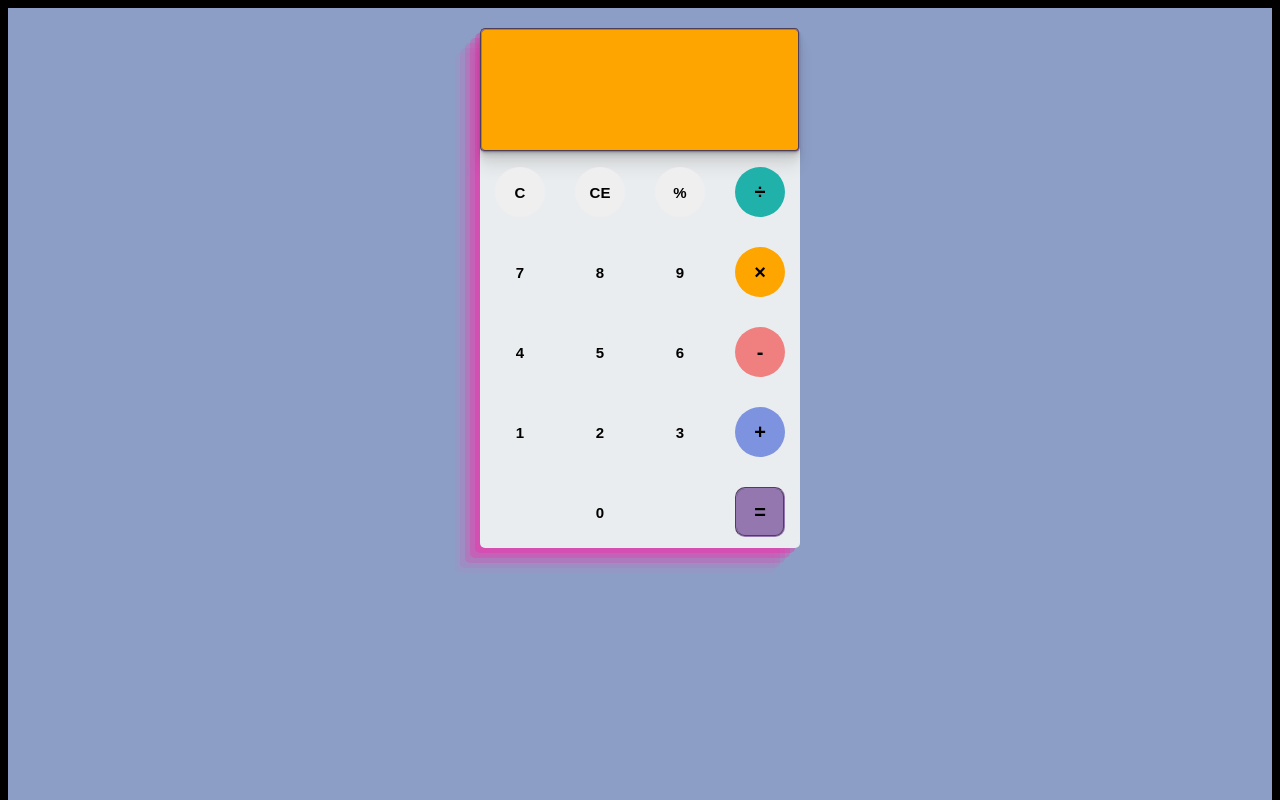
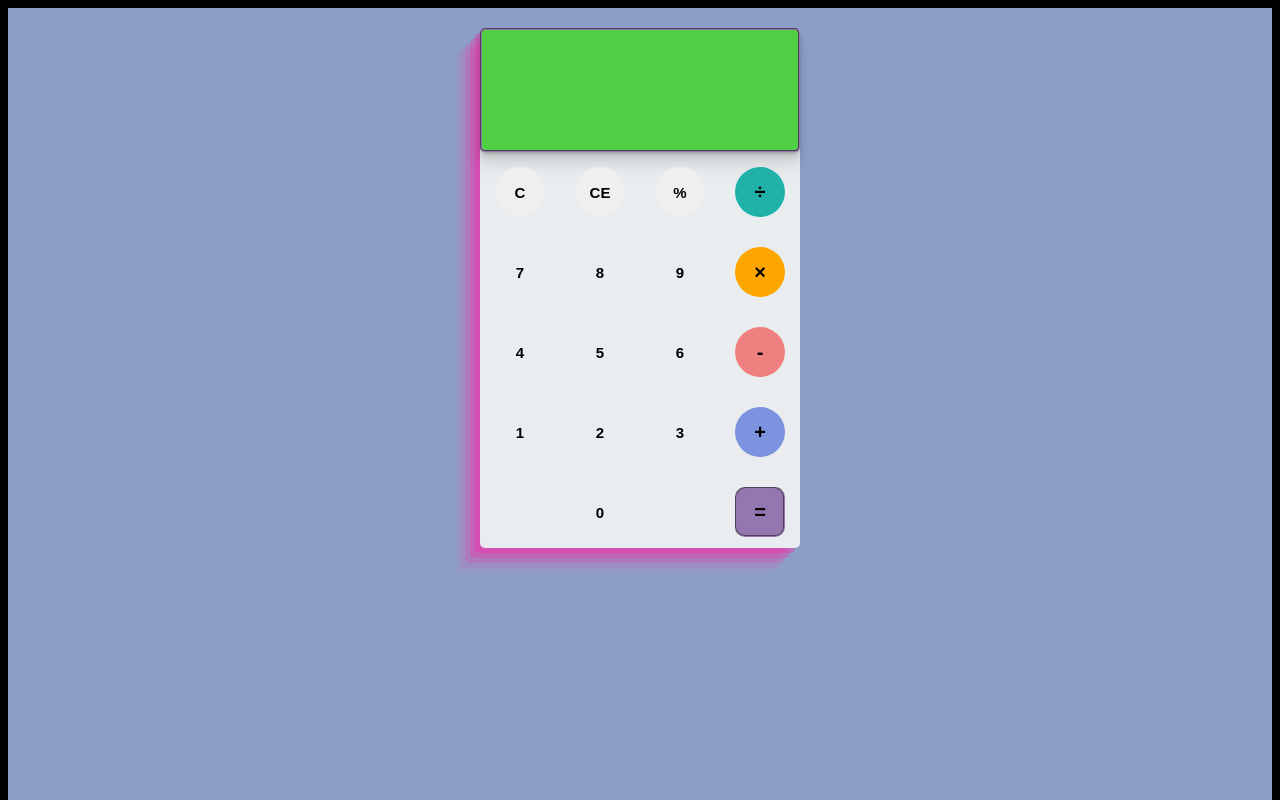
Before and after one commit to Ab-Ly/calc-demo, a plain HTML site: page index.html in a window 1280 px wide. Shown: the top 800 px of the page. Drawn offline with Linux system fonts and the light colour scheme.

Commit message:
color change

```diff
--- a/style.css
+++ b/style.css
@@ -27,7 +27,7 @@ body {
     border-style: groove;
     border-color: #9477af;
     border-radius: 5px;
-    background-color: #ffa500;
+    background-color: #4fcf44;
     box-shadow: rgba(0, 0, 0, 0.07) 0px 1px 1px, rgba(0, 0, 0, 0.07) 0px 2px 2px, rgba(0, 0, 0, 0.07) 0px 4px 4px, rgba(0, 0, 0, 0.07) 0px 8px 8px, rgba(0, 0, 0, 0.07) 0px 16px 16px;
 }
 
```
